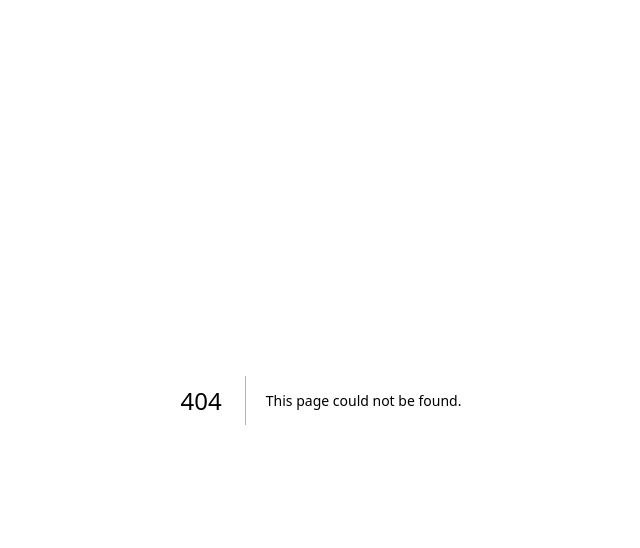
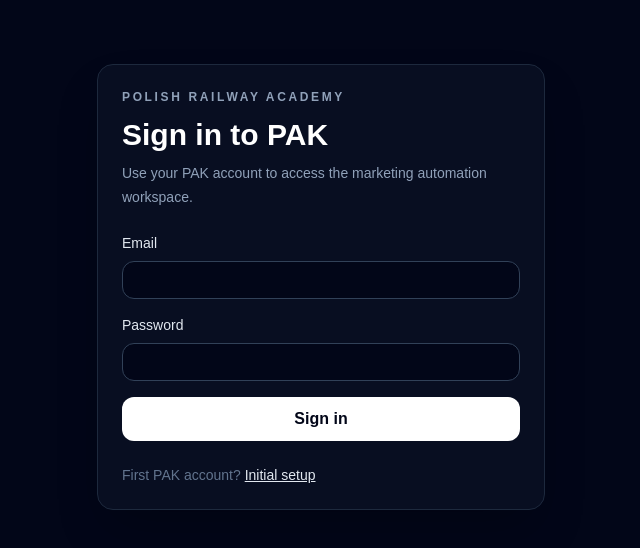
Before and after one commit to purchase2adhikpackaging-code/pak-marketing-automation, a Next.js app: page /login in a window 1280 px wide. Before the commit this address had no page. Shown: the top 548 px of the page, without its empty margins (319-959 px from the left). Built offline with nearby package versions, Linux system fonts and the light colour scheme.

Commit message:
feat: add PAK login page

```diff
--- /dev/null
+++ b/src/app/login/page.tsx
@@ -0,0 +1,38 @@
+import Link from "next/link";
+
+import { signInAction } from "@/app/auth/actions";
+
+export default async function LoginPage({
+  searchParams,
+}: {
+  searchParams: Promise<{ error?: string; message?: string }>;
+}) {
+  const params = await searchParams;
+
+  return (
+    <main className="min-h-screen bg-slate-950 px-6 py-16 text-white">
+      <div className="mx-auto w-full max-w-md rounded-2xl border border-slate-800 bg-slate-900/50 p-6 shadow-2xl">
+        <p className="text-xs font-semibold uppercase tracking-[0.22em] text-slate-400">Polish Railway Academy</p>
+        <h1 className="mt-3 text-3xl font-semibold">Sign in to PAK</h1>
+        <p className="mt-2 text-sm leading-6 text-slate-400">Use your PAK account to access the marketing automation workspace.</p>
+
+        {params.error ? <p role="alert" className="mt-5 rounded-xl border border-rose-900 bg-rose-950/30 px-4 py-3 text-sm text-rose-200">{params.error}</p> : null}
+        {params.message ? <p className="mt-5 rounded-xl border border-emerald-900 bg-emerald-950/30 px-4 py-3 text-sm text-emerald-200">{params.message}</p> : null}
+
+        <form action={signInAction} className="mt-6 space-y-4">
+          <label className="block text-sm font-medium text-slate-200">
+            Email
+            <input name="email" type="email" autoComplete="email" required className="mt-2 w-full rounded-xl border border-slate-700 bg-slate-950 px-3 py-2 text-white" />
+          </label>
+          <label className="block text-sm font-medium text-slate-200">
+            Password
+            <input name="password" type="password" autoComplete="current-password" required className="mt-2 w-full rounded-xl border border-slate-700 bg-slate-950 px-3 py-2 text-white" />
+          </label>
+          <button type="submit" className="w-full rounded-xl bg-white px-4 py-2.5 font-semibold text-slate-950">Sign in</button>
+        </form>
+
+        <p className="mt-6 text-sm text-slate-500">First PAK account? <Link href="/setup" className="font-medium text-slate-200 underline">Initial setup</Link></p>
+      </div>
+    </main>
+  );
+}
```
